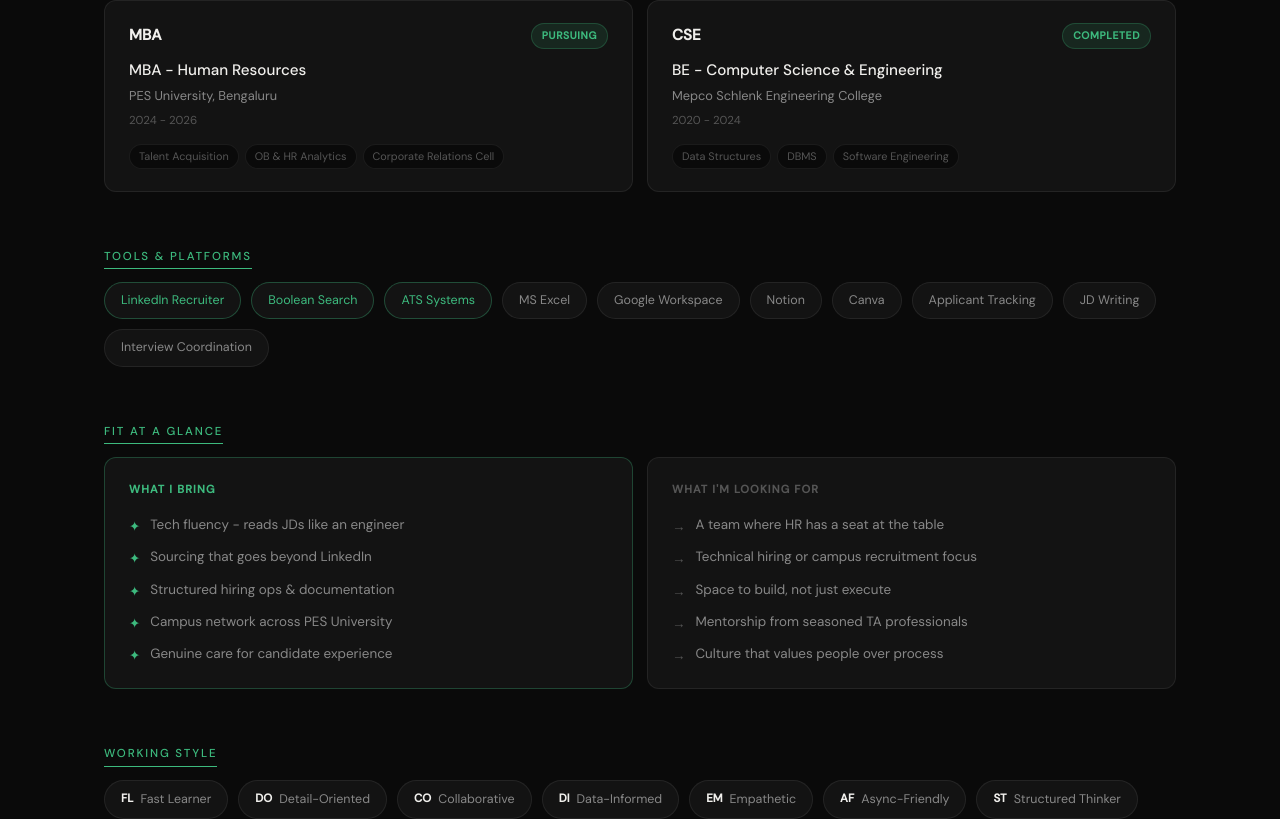
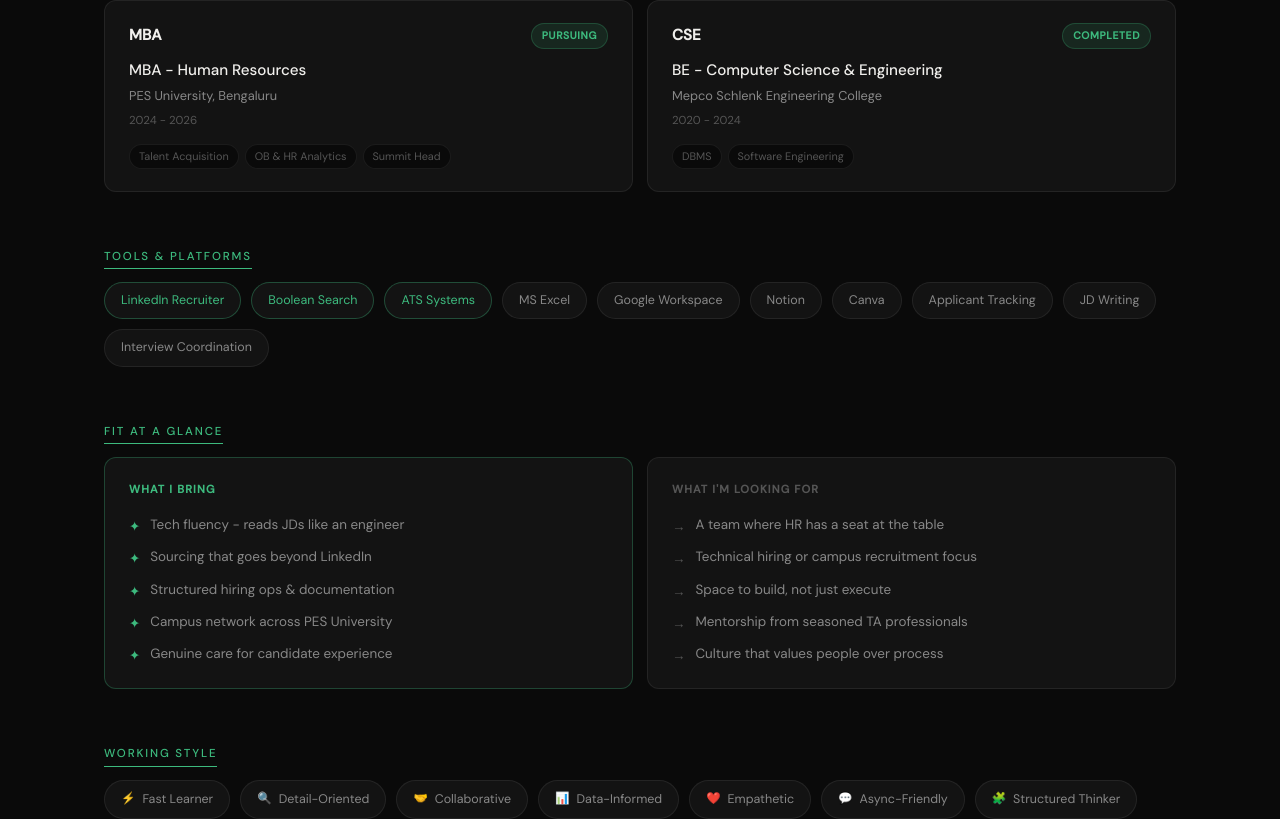
Before and after one commit to hike-042/dhanushkumar-portfolio, a Next.js app: page / in a window 1280 px wide. Shown: the part 2321-3140 px from the top of the page. Built offline with nearby package versions, Linux system fonts and the light colour scheme.

Commit message:
Replace working style icons with emojis; update education highlights

```diff
--- a/src/components/About.tsx
+++ b/src/components/About.tsx
@@ -216,7 +216,7 @@ export default function About() {
             year: '2024 - 2026',
             badge: 'Pursuing',
             icon: 'MBA',
-            highlights: ['Talent Acquisition', 'OB & HR Analytics', 'Corporate Relations Cell'],
+            highlights: ['Talent Acquisition', 'OB & HR Analytics', 'Summit Head'],
           },
           {
             degree: 'BE - Computer Science & Engineering',
@@ -224,7 +224,7 @@ export default function About() {
             year: '2020 - 2024',
             badge: 'Completed',
             icon: 'CSE',
-            highlights: ['Data Structures', 'DBMS', 'Software Engineering'],
+            highlights: ['DBMS', 'Software Engineering'],
           },
         ].map(edu => (
           <motion.div
@@ -375,14 +375,14 @@ export default function About() {
         style={{ display: 'flex', flexWrap: 'wrap', gap: 10 }}
       >
         {[
-          { label: 'Fast Learner', icon: 'FL' },
-          { label: 'Detail-Oriented', icon: 'DO' },
-          { label: 'Collaborative', icon: 'CO' },
-          { label: 'Data-Informed', icon: 'DI' },
-          { label: 'Empathetic', icon: 'EM' },
-          { label: 'Async-Friendly', icon: 'AF' },
-          { label: 'Structured Thinker', icon: 'ST' },
-          { label: 'Ownership Mindset', icon: 'OM' },
+          { label: 'Fast Learner', icon: '⚡' },
+          { label: 'Detail-Oriented', icon: '🔍' },
+          { label: 'Collaborative', icon: '🤝' },
+          { label: 'Data-Informed', icon: '📊' },
+          { label: 'Empathetic', icon: '❤️' },
+          { label: 'Async-Friendly', icon: '💬' },
+          { label: 'Structured Thinker', icon: '🧩' },
+          { label: 'Ownership Mindset', icon: '🎯' },
         ].map(tag => (
           <motion.div
             key={tag.label}
```
